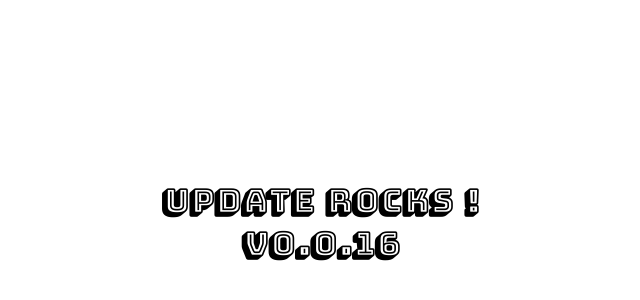
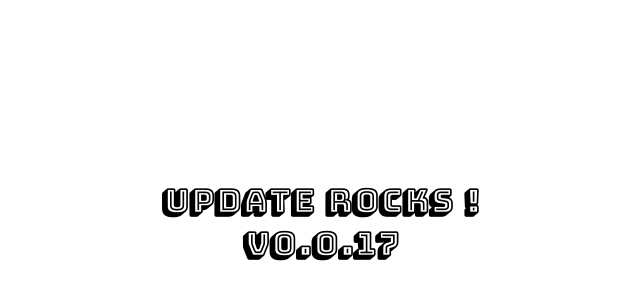
Before and after one commit to rllola/electron-example, a website: page src/index.html in a window 1280 px wide. Shown: the part 140-440 px from the top of the page, 320-960 px from the left. Drawn offline with Linux system fonts and the light colour scheme.

Commit message:
Fix it and version 0.0.17

```diff
--- a/package.json
+++ b/package.json
@@ -1,7 +1,7 @@
 {
   "name": "electron-example",
   "productName": "electron-example",
-  "version": "0.0.16",
+  "version": "0.0.17",
   "description": "My Electron application description",
   "main": "src/index.js",
   "scripts": {
--- a/src/index.html
+++ b/src/index.html
@@ -8,6 +8,6 @@
   <body style="font-weight: bold; font-size: 2em; font-family: 'Bungee Shade', cursive; margin-top: 25%; text-align: center;">
     Update Rocks !
     <br/>
-    v0.0.16
+    v0.0.17
   </body>
 </html>
```
Also changed, not shown: .travis.yml.
